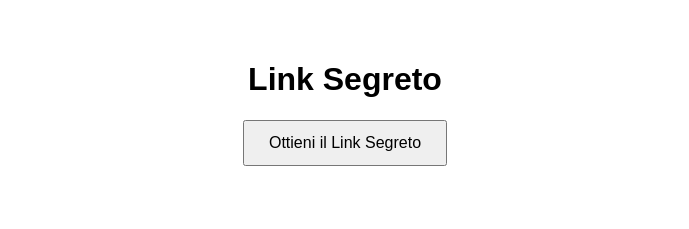
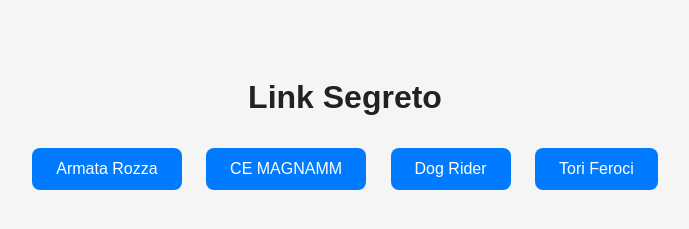
Before and after one commit to Donche97/secure-link-server, a plain HTML site: page index.html in a window 1280 px wide. Shown: the whole page, without its empty margins (295-984 px from the left). Drawn offline with Linux system fonts and the light colour scheme.

Commit message:
Update index.html

```diff
--- a/index.html
+++ b/index.html
@@ -2,56 +2,90 @@
 <html lang="it">
 <head>
   <meta charset="UTF-8" />
-  <meta name="viewport" content="width=device-width, initial-scale=1" />
+  <meta name="viewport" content="width=device-width, initial-scale=1.0" />
   <title>Link Segreto</title>
   <style>
     body {
       font-family: Arial, sans-serif;
-      padding: 40px;
-      max-width: 400px;
-      margin: auto;
       text-align: center;
+      padding: 50px;
+      background: #f5f5f5;
     }
-    button {
+
+    h1 {
+      color: #222;
+    }
+
+    .btn {
       padding: 12px 24px;
       font-size: 16px;
+      border: none;
+      background-color: #007bff;
+      color: white;
+      border-radius: 8px;
       cursor: pointer;
+      transition: background-color 0.3s;
+      margin: 10px;
     }
-    #result {
+
+    .btn:hover {
+      background-color: #0056b3;
+    }
+
+    .link-container {
       margin-top: 20px;
+      display: none;
       font-size: 18px;
-      word-wrap: break-word;
     }
-    a {
-      color: #007bff;
-      text-decoration: none;
-    }
-    a:hover {
-      text-decoration: underline;
+
+    #error {
+      color: red;
+      margin-top: 15px;
     }
   </style>
 </head>
 <body>
   <h1>Link Segreto</h1>
-  <button id="getLinkBtn">Ottieni il Link Segreto</button>
-  <div id="result"></div>
+
+  <button class="btn" onclick="getSecret(1)">Armata Rozza</button>
+  <button class="btn" onclick="getSecret(2)">CE MAGNAMM</button>
+  <button class="btn" onclick="getSecret(3)">Dog Rider</button>
+  <button class="btn" onclick="getSecret(4)">Tori Feroci</button>
+
+  <div id="error"></div>
+  <div id="link" class="link-container">
+    <a id="secretLink" href="#" target="_blank">Vai al link</a>
+  </div>
 
   <script>
-    document.getElementById('getLinkBtn').addEventListener('click', () => {
-      fetch('https://secure-link-server-sooty.vercel.app/api/link')
-        .then(res => res.json())
-        .then(data => {
-          if(data.url) {
-            document.getElementById('result').innerHTML = `<a href="${data.url}" target="_blank" rel="noopener noreferrer">Vai al link</a>`;
-          } else if (data.error) {
-            document.getElementById('result').textContent = "Errore: " + data.error;
-          }
-        })
-        .catch(err => {
-          document.getElementById('result').textContent = "Errore di rete";
-          console.error(err);
-        });
-    });
+    async function getSecret(id) {
+      document.getElementById("error").textContent = "";
+      document.getElementById("link").style.display = "none";
+
+      try {
+        const res = await fetch(`https://secure-link-server-sooty.vercel.app/api/link?id=${id}`);
+        const data = await res.json();
+
+        if (res.ok && data.url) {
+          const linkDiv = document.getElementById("link");
+          const secretAnchor = document.getElementById("secretLink");
+          secretAnchor.href = data.url;
+          linkDiv.style.display = "block";
+
+          // Redirect dopo 5 secondi
+          setTimeout(() => window.location.href = data.url, 5000);
+
+          // Nasconde il link dopo 10 secondi
+          setTimeout(() => {
+            linkDiv.style.display = "none";
+          }, 10000);
+        } else {
+          document.getElementById("error").textContent = data.error || "Errore imprevisto.";
+        }
+      } catch (err) {
+        document.getElementById("error").textContent = "Errore di rete.";
+      }
+    }
   </script>
 </body>
 </html>
```
